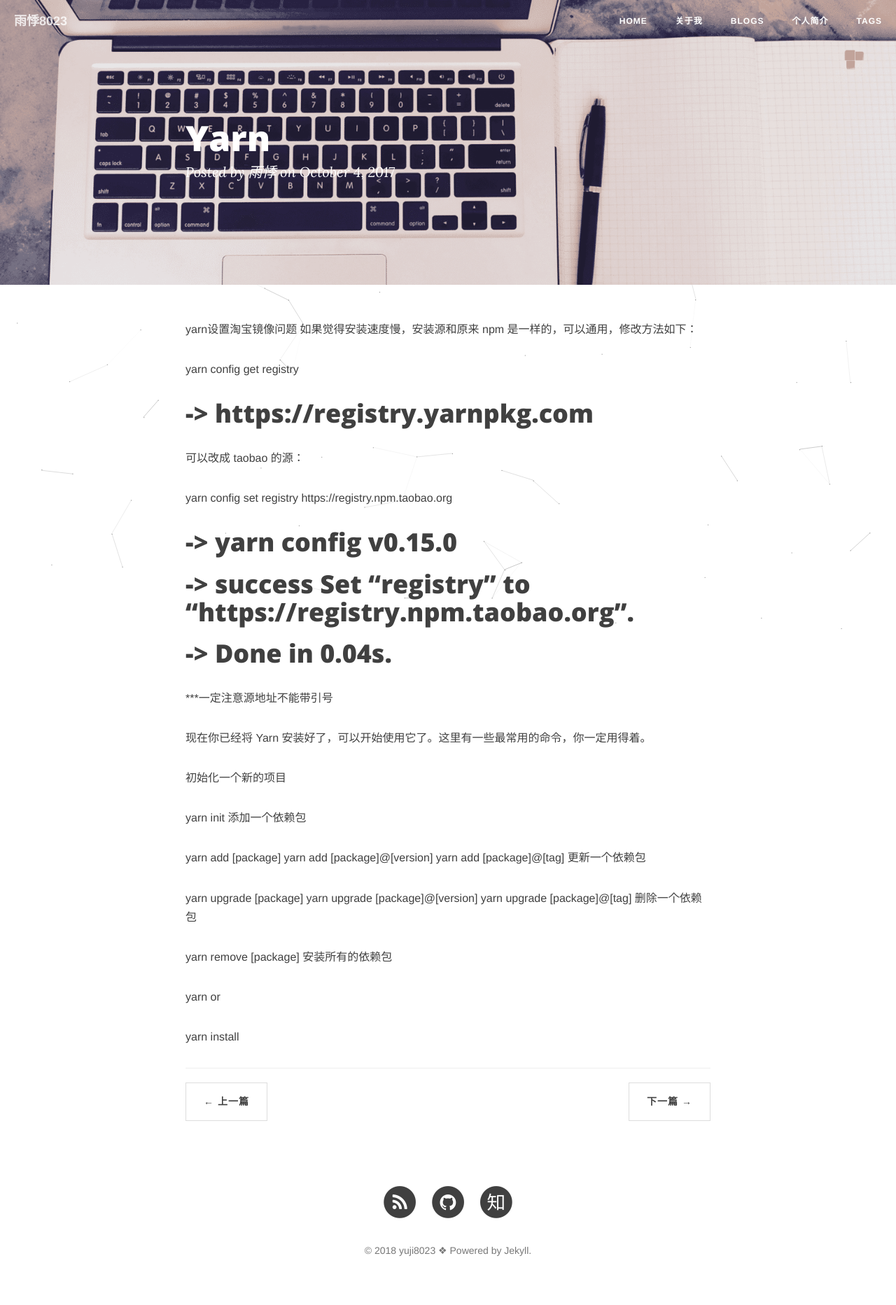
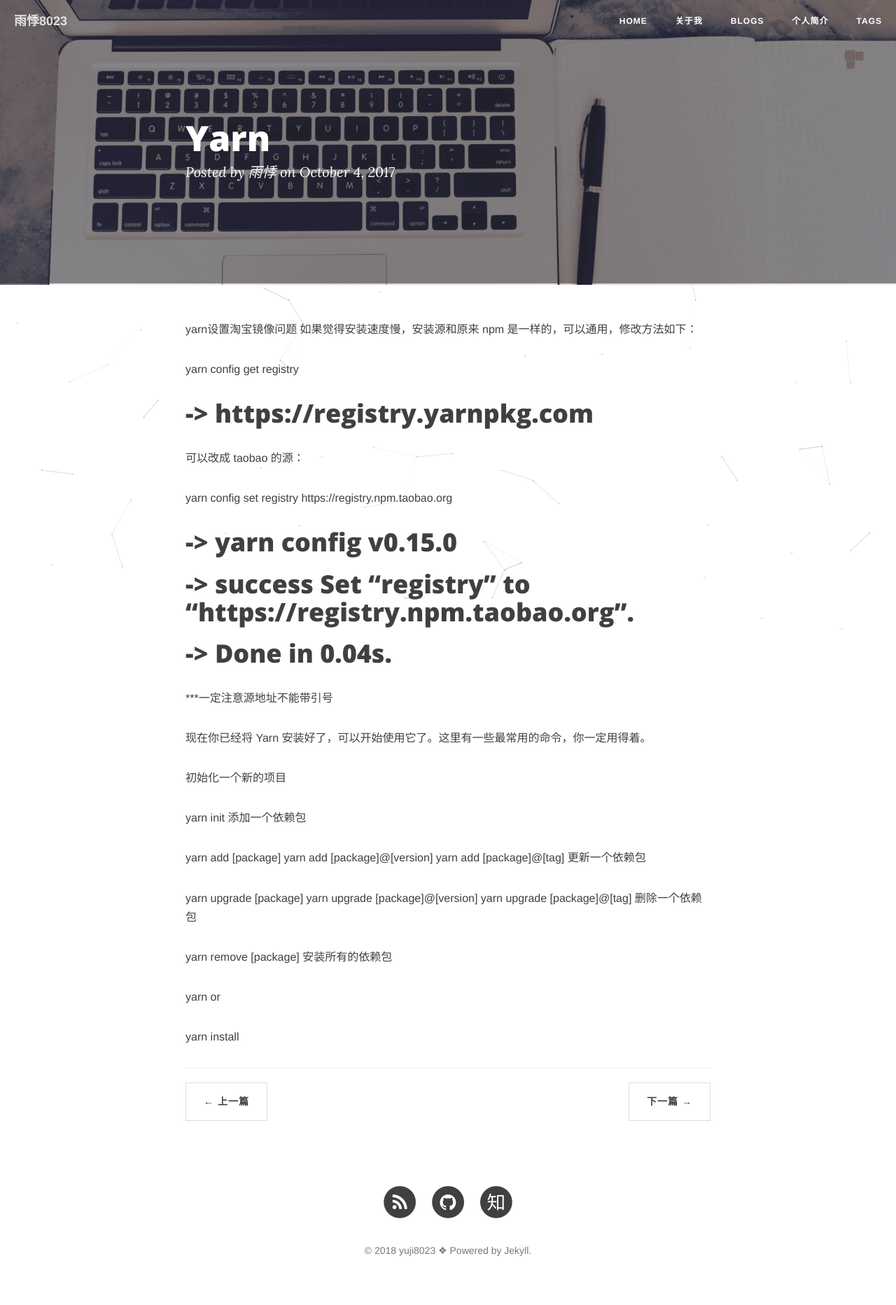
Before and after one commit to yuji8023/yuji8023.github.io, a Jekyll site: the page built from _posts/2017-10-04-yarn.md, in a window 1280 px wide. Shown: the whole page at 70% size. Built offline with Jekyll 4.4.1, drawn with Linux system fonts in a browser that asks for light colours; nearby versions of some CDN libraries; comment, search, counter and statistics services are not loaded.

Commit message:
遮罩style

```diff
--- a/_layouts/post.html
+++ b/_layouts/post.html
@@ -9,6 +9,7 @@
     }
 </style>
 <header class="intro-header" >
+    <div class="overlay"></div>
     <div class="container">
         <div class="row">
             <div class="col-lg-8 col-lg-offset-2 col-md-10 col-md-offset-1">
--- a/css/clean-blog.css
+++ b/css/clean-blog.css
@@ -210,7 +210,7 @@
     position: absolute;
     top: 0;
     left: 0;
-    height: 100%;
+    height: 45%;
     width: 100%;
     background-color: #212529;
     opacity: 0.5;
```
